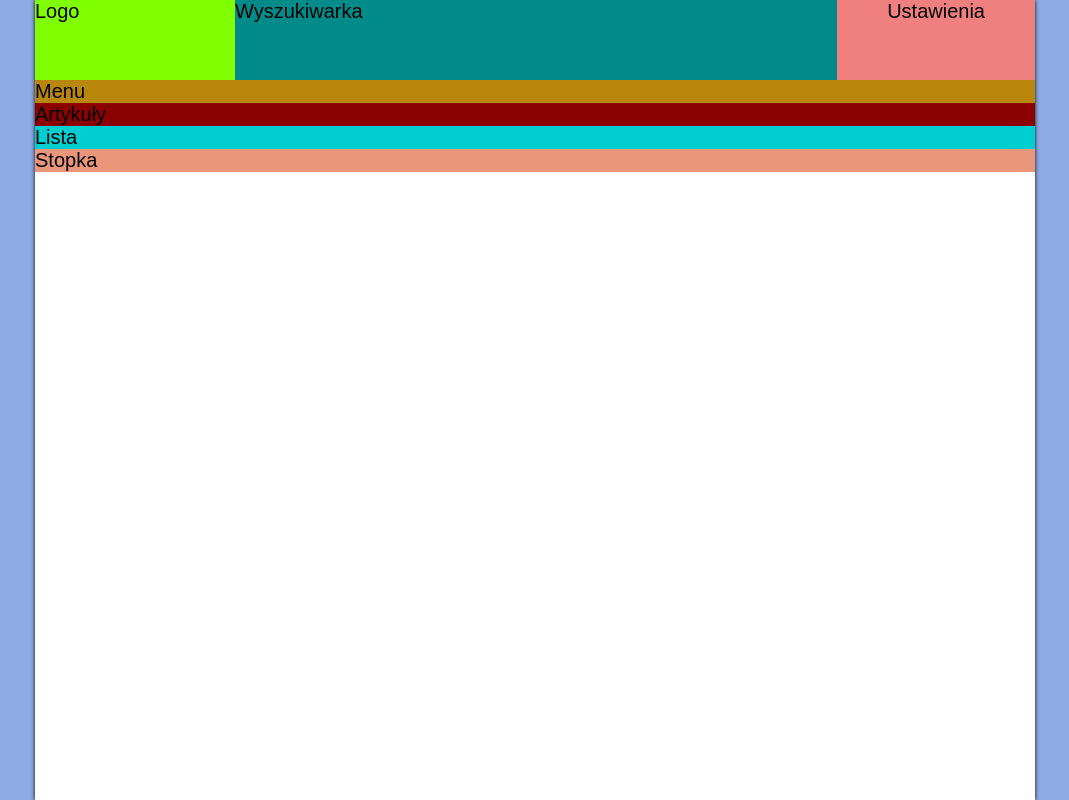
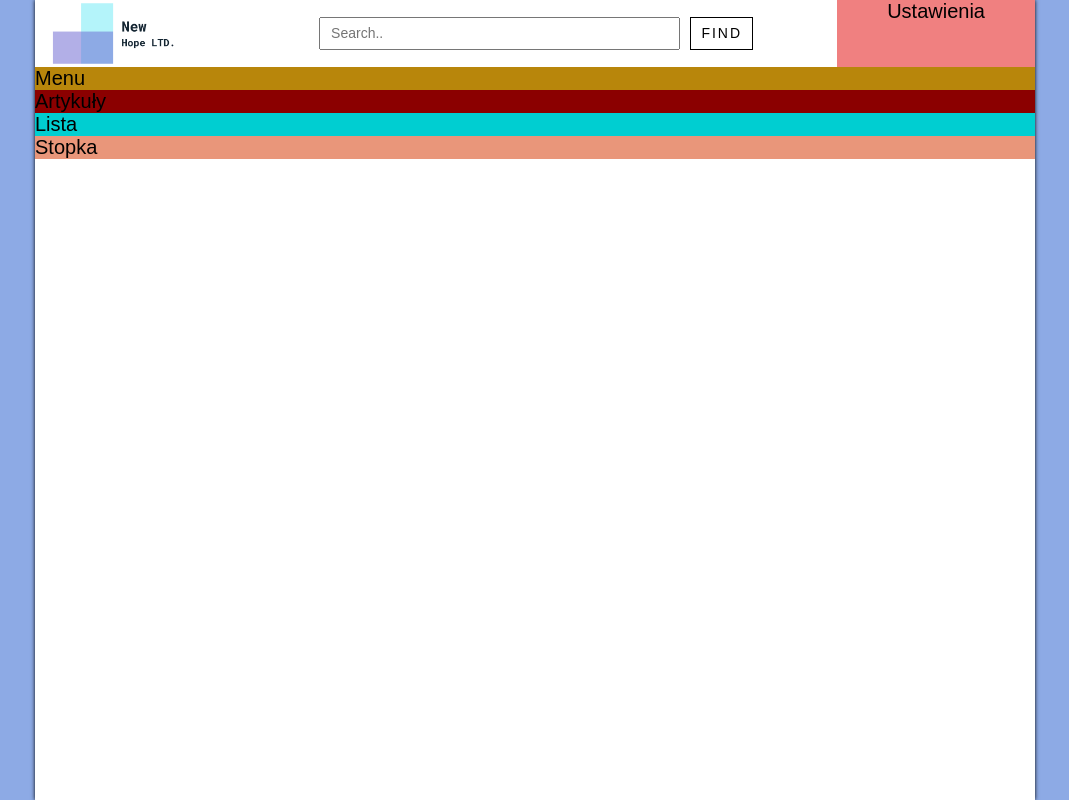
Before and after one commit to Krzyslox/Flex, a plain HTML site: page index.html in a window 1280 px wide. Shown: the whole page, without its empty margins (105-1174 px from the left). Drawn offline with Linux system fonts and the light colour scheme.

Commit message:
Logo and search bar

```diff
--- a/index.html
+++ b/index.html
@@ -11,8 +11,15 @@
 
 <body>
     <div class="wrapper">
-        <div class="logo">Logo</div>
-        <form action="/" class="search">Wyszukiwarka</form>
+        <div class="logo">
+            <img class="logo__image" src="assets/logo.png" alt="logo">
+        </div>
+        <form action="/" class="search">
+            <input type="text" placeholder="Search.." class="search__input">
+            <button class="search__btn">Find</button>
+        </form>
+
+
         <div class="settings">Ustawienia</div>
         <div class="menu">Menu</div>
         <section class="main-articles">Artykuły</section>
--- a/sass/main.scss
+++ b/sass/main.scss
@@ -37,13 +37,47 @@ html {
 
 .logo {
     flex-basis: 200px;
-    height: 80px;
-    background-color: chartreuse;
+
+    &__image {
+        width: 100%;
+        display: block;
+    }
 }
 
 .search {
-    background-color: darkcyan;
     flex-grow: 1;
+    display: flex;
+    align-items: center;
+    justify-content: center;
+
+    &__input {
+        flex-basis: 60%;
+        height: 50%;
+        margin-right: 10px;
+        padding: 0 10px;
+        font-size: 1.4rem;
+
+        &:focus {
+            box-shadow: 0 0 2px 1px $main-color;
+        }
+    }
+
+    &__btn {
+        font-size: 1.4rem;
+        height: 50%;
+        padding: 0 10px;
+        border: 1px solid black;
+        background-color: #fff;
+        text-transform: uppercase;
+        letter-spacing: 2px;
+        cursor: pointer;
+        transition: 0.2s;
+
+        &:hover {
+            background-color: #000;
+            color: #fff;
+        }
+    }
 }
 
 .settings {
```
Also changed, not shown: assets/logo.png (added), css/main.css, 1 other file.
